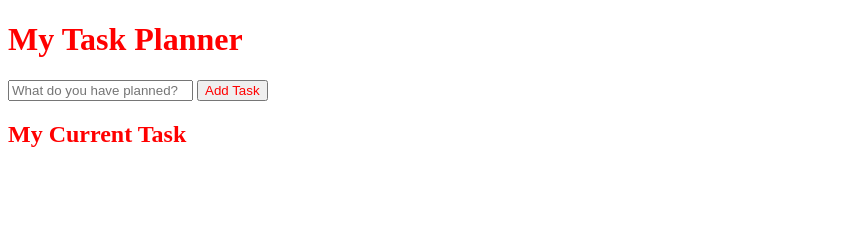
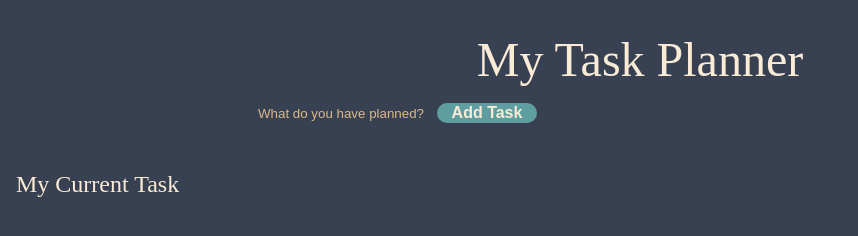
Before and after one commit to Onyinsi/task-app, a plain HTML site: page index.html in a window 1280 px wide. Shown: the whole page, without its empty margins (0-858 px from the left). Drawn offline with Linux system fonts and the light colour scheme.

Commit message:
task_app v2

```diff
--- a/style.css
+++ b/style.css
@@ -1,3 +1,73 @@
 *{
-	color: red;
+	margin: 0;
+	box-sizing: border-box;
+	font-family: 'Roboto' sans-serif;
 }
+
+body{
+	display: flex;
+	flex-direction: column;
+	min-height: 100vh;
+	color: rgb(227,67, 67);
+	background-color: #374151;
+}
+
+header{
+	padding: 2rem 1rem;
+	max-width: 800px;
+	width: 100%;
+	margin: 0 auto;
+}
+
+.task_list_main{
+	font-size: 3rem;
+	font-style: normal;
+	font-weight: 300;
+	color: antiquewhite;
+	margin-bottom: 1rem;
+	text-align: center;
+}
+
+.new_task_form{
+	display: flex;
+}
+input,button{
+	appearance: none;
+	border: none;
+	outline: none;
+	background: none;
+}
+
+.task_input::placeholder{
+	color: burlywood;
+}
+
+.task_add{
+	color: antiquewhite;
+	width: 100px;
+	font-size: 1rem;
+	font-weight: 600;
+	background-color: cadetblue;
+	border-radius: 1.1rem;
+	cursor: pointer;
+	transition: 0.4s;
+}
+
+.task_add:hover{
+	opacity: 0.8;
+}
+
+.task_add:active{
+	opacity: 0.5;
+}
+
+.task_list{
+	padding: 1rem;
+}
+
+.task_list > h2 {
+	font-size: 1.5rem;
+	font-weight: 300;
+	color: antiquewhite;
+	margin-bottom: 1rem;
+}
```
